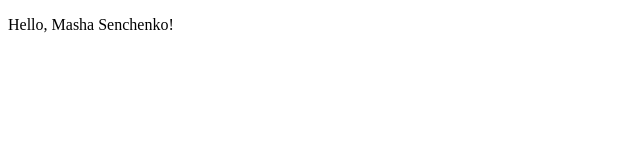
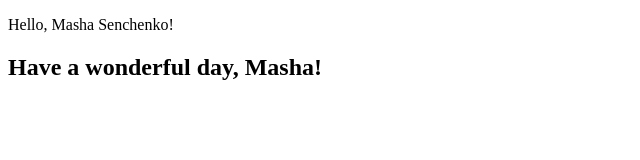
Before and after one commit to Mery0185/java-script-udemi, a plain HTML site: page index.html in a window 1280 px wide. Shown: the whole page, without its empty margins (0-640 px from the left). Drawn offline with Linux system fonts and the light colour scheme.

Commit message:
index.html mode

```diff
--- a/index.html
+++ b/index.html
@@ -7,6 +7,7 @@
   </head>
   <body>
     <p>Hello, Masha Senchenko!</p>
+    <h2>Have a wonderful day, Masha!</h2>
     <script src="./js/lesson_1.js"></script>
   </body>
 </html>
```
Also changed, not shown: 1 other file.
